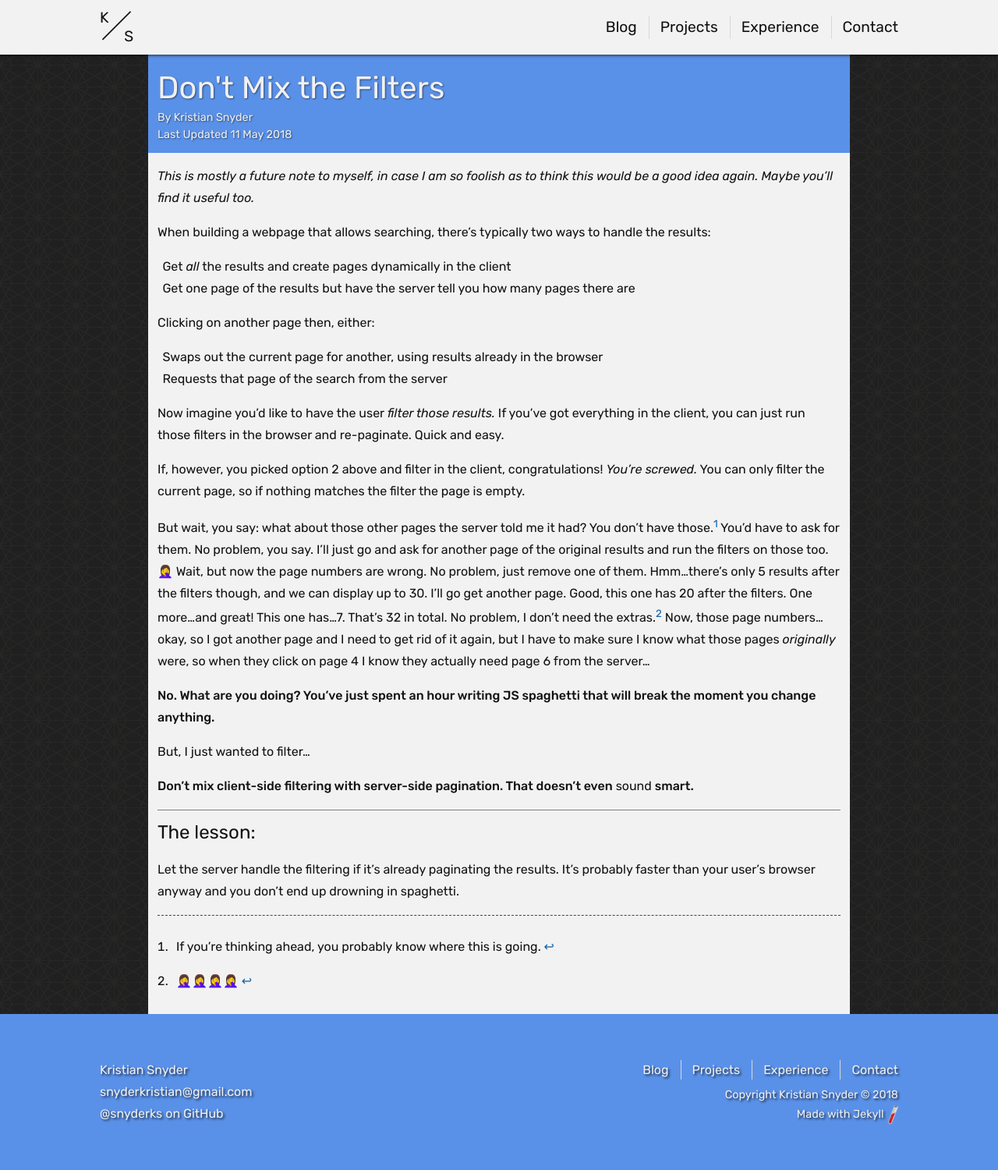
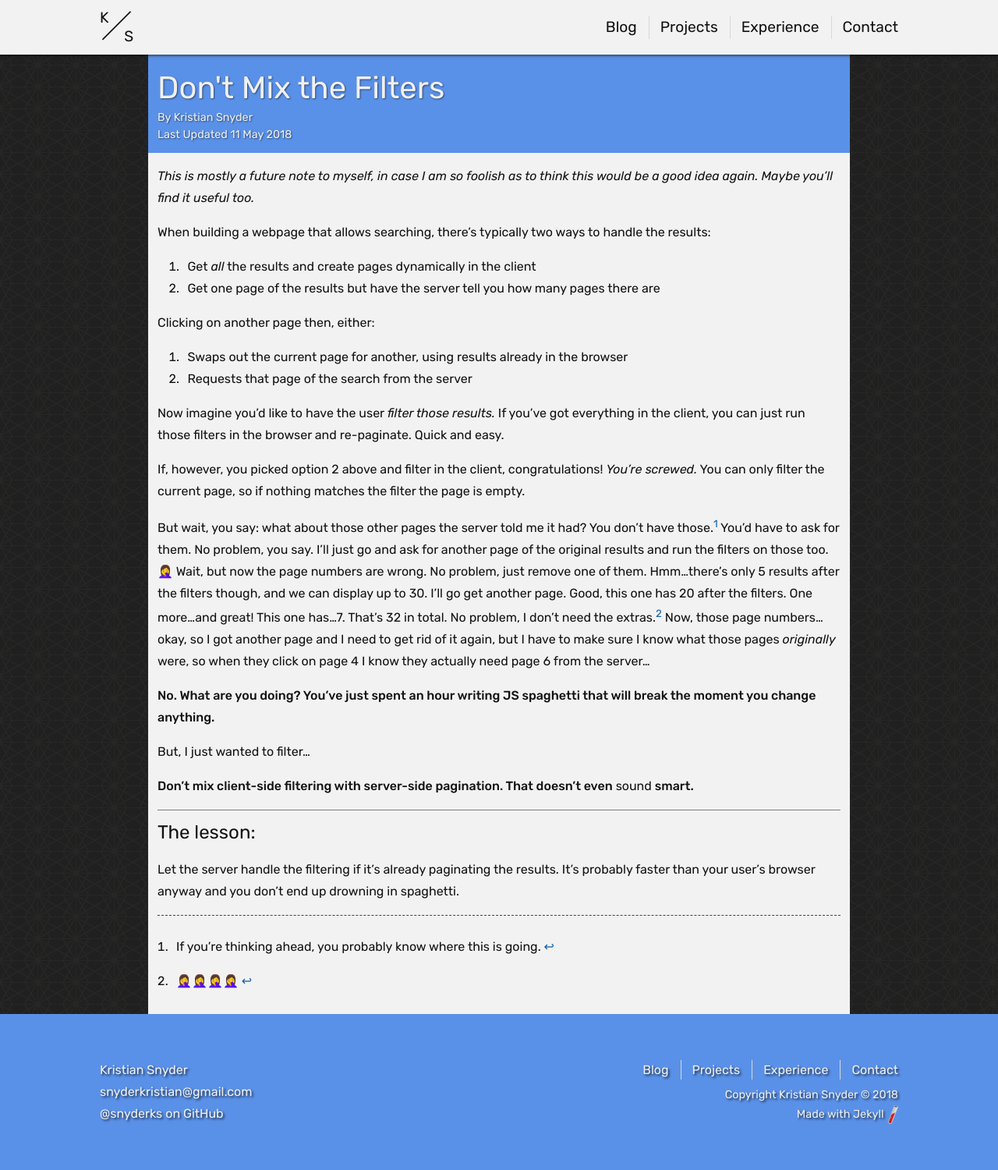
Before and after one commit to snyderks/jekyll-and-kristian, a Jekyll site: the page built from _posts/2018-05-11-search-filtering.md, in a window 1280 px wide. Shown: the whole page at 78% size. Built offline with Jekyll 4.4.1, drawn with Linux system fonts in a browser that asks for light colours.

Commit message:
Fixing left margin of lists, incorrect styling of ol and ul

```diff
--- a/_sass/_post-body.scss
+++ b/_sass/_post-body.scss
@@ -27,11 +27,14 @@ p {
   li {
     padding-left: 0.4em;
   }
+  ol, ul {
+    margin-left: 2em;
+  }
   ol {
-    list-style: disc;
+    list-style: decimal;
   }
   ul {
-    list-style: decimal;
+    list-style: disc;
   }
 }
 
```
